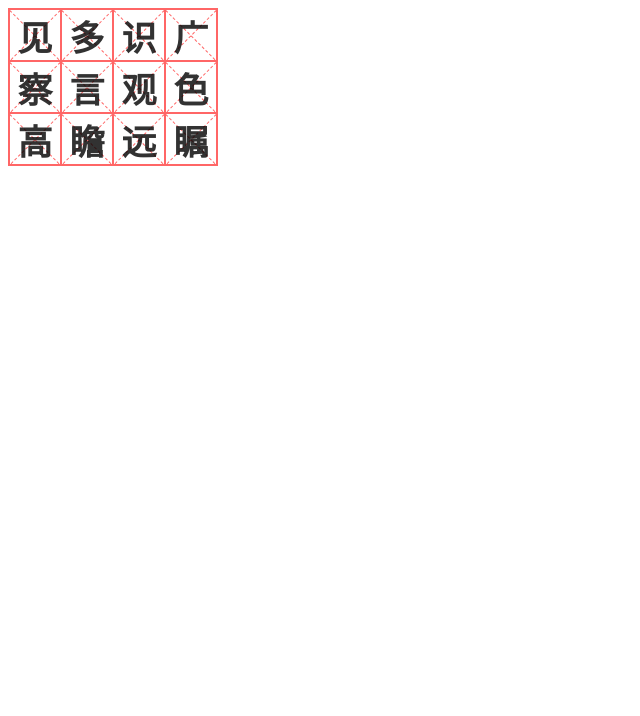
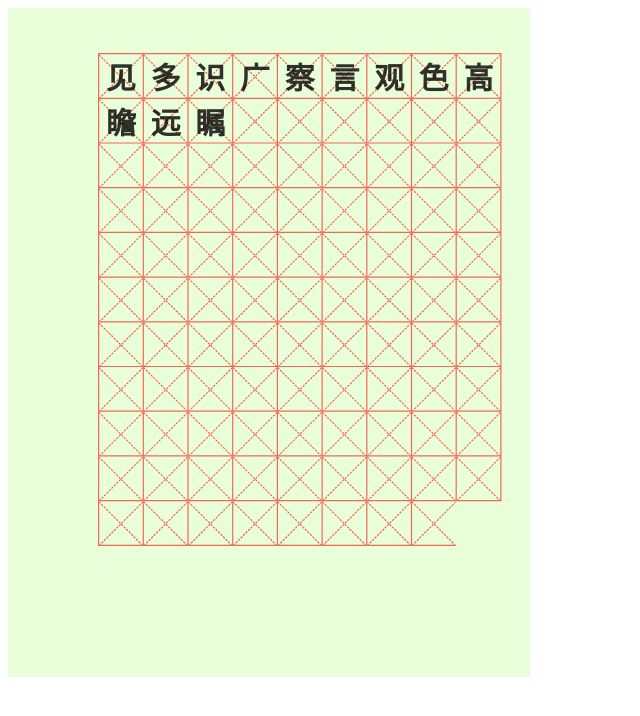
Before and after one commit to happy-le/vue-template-project, a Vue app: page /Calligraphy in a window 1280 px wide. Shown: the top 716 px of the page, without its empty margins (0-640 px from the left). Built offline with nearby package versions, Linux system fonts and the light colour scheme; a web font is replaced by a local one.

Commit message:
feat:单元格样式修改

```diff
--- a/src/views/Calligraphy/components/WordCell.vue
+++ b/src/views/Calligraphy/components/WordCell.vue
@@ -17,29 +17,31 @@ export default {
 <style lang="scss" scoped>
 @font-face {
   font-family: JXP;
-  src: url(../JXP-.ttf)  format('truetype');
+  src: url(../JXP-.ttf) format('truetype');
 }
 
 .word_cell_main_content {
   --cell_color: rgba(255, 0, 0, 0.6);
+  --cell-width: 145px;
+  --cell-border-width: 4px;
 
   position: relative;
-  width: 50px;
-  height: 50px;
+  width: var(--cell-width);
+  height: var(--cell-width);
   overflow: hidden;
   border-style: solid;
   border-color: var(--cell_color);
   border-top-width: 0px;
   border-right-width: 0px;
-  border-bottom-width: 2px;
-  border-left-width: 2px;
+  border-bottom-width: var(--cell-border-width);
+  border-left-width: var(--cell-border-width);
 
   display: flex;
   align-items: center;
   justify-content: center;
 
   span {
-    font-size: 35px;
+    font-size: 100px;
     font-family: JXP;
     font-weight: bold;
     position: relative;
@@ -47,38 +49,36 @@ export default {
     opacity: 0.8;
   }
 
-  &:nth-child(4n) {
-    border-right-width: 2px;
+  &:nth-child(9n) {
+    border-right-width: var(--cell-border-width);
   }
 
-  &:nth-child(-n + 4) {
-    border-top-width: 2px;
+  &:nth-child(-n + 9) {
+    border-top-width: var(--cell-border-width);
+  }
+
+  &::before,
+  &::after {
+    content: '';
+    position: absolute;
+    top: 0;
+    z-index: -1;
+
+    width: calc(var(--cell-width) * 2);
+    height: 0px;
+    border-style: dashed;
+    border-color: var(--cell_color);
+    border-width: 0 0 var(--cell-border-width) 0;
   }
 
   &::before {
-    content: '';
-    position: absolute;
-    top: 0;
     left: 0;
-    z-index: -1;
-
-    width: 75px;
-    height: 0px;
-    border-bottom: 1px var(--cell_color) dashed;
     transform: rotate(45deg);
     transform-origin: 0 0;
   }
 
   &::after {
-    content: '';
-    position: absolute;
-    top: 0;
     right: 0;
-    z-index: -1;
-
-    width: 75px;
-    height: 0px;
-    border-bottom: 1px var(--cell_color) dashed;
     transform: rotate(-45deg);
     transform-origin: 100% 0;
   }
--- a/src/views/Calligraphy/indexPage.vue
+++ b/src/views/Calligraphy/indexPage.vue
@@ -1,9 +1,9 @@
 <template>
   <div class="word_content">
-  <WordCell v-for="(item, index) in strArr" :key="index">
-    {{ item }}
-  </WordCell>
-</div>
+    <WordCell v-for="(item, index) in strArr" :key="index">
+      {{ item }}
+    </WordCell>
+  </div>
 </template>
 
 <script>
@@ -14,23 +14,33 @@ export default {
   },
   data() {
     return {
+      pageLen: 98, // 每一页字数个数
       str: '见多识广察言观色高瞻远瞩'
     }
   },
 
   computed: {
     strArr: function () {
-      return this.str.split('')
+      return this.str.split('').concat(new Array(86))
     }
   },
+
   methods: {}
 }
 </script>
+
 <style lang="scss" scoped>
 .word_content {
-  width: 250px;
+  width: 1440px;
+  height: 2080px;
   display: flex;
+  align-content: flex-start;
   flex-wrap: wrap;
+
+  background-color: rgba(218, 255, 196, 0.616);
+  padding: 150px 0px 0px 300px;
+
+  transform: scale(0.3, 0.3);
+  transform-origin: 0 0;
 }
-
 </style>
```
